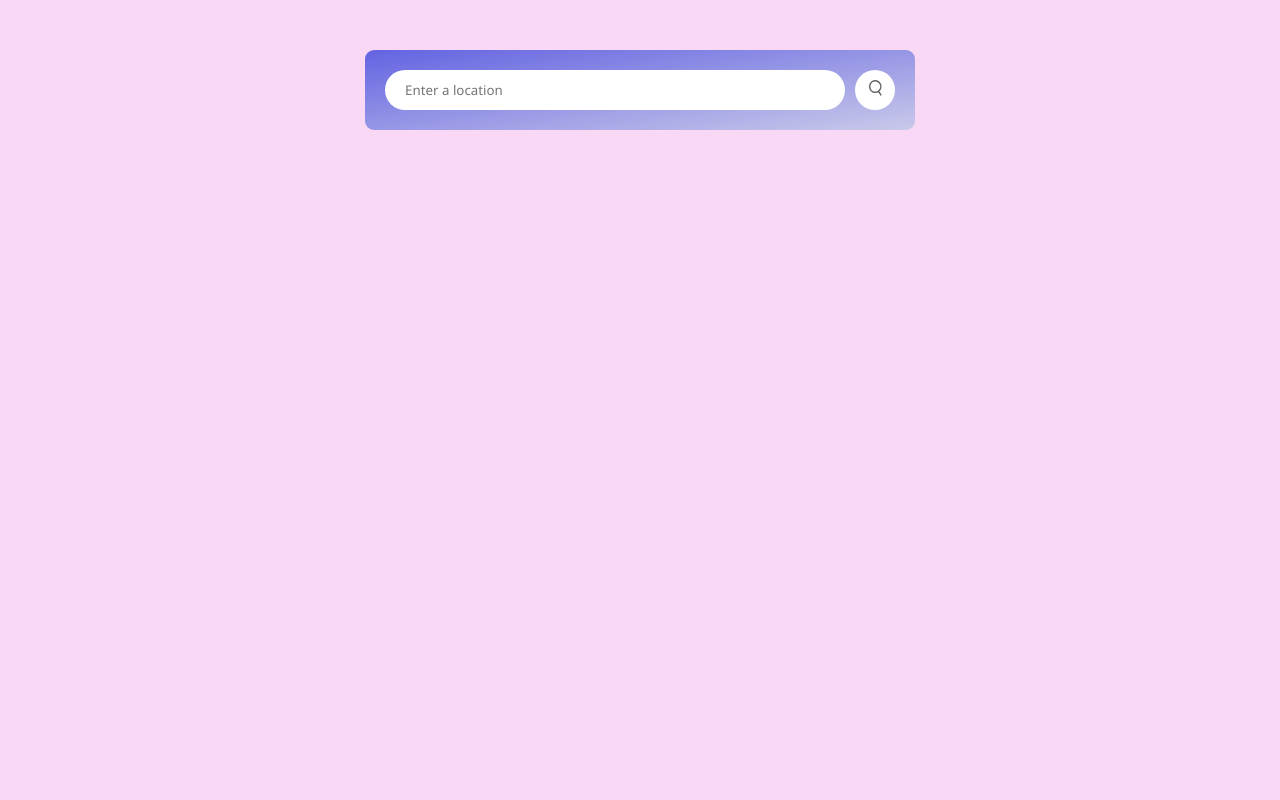
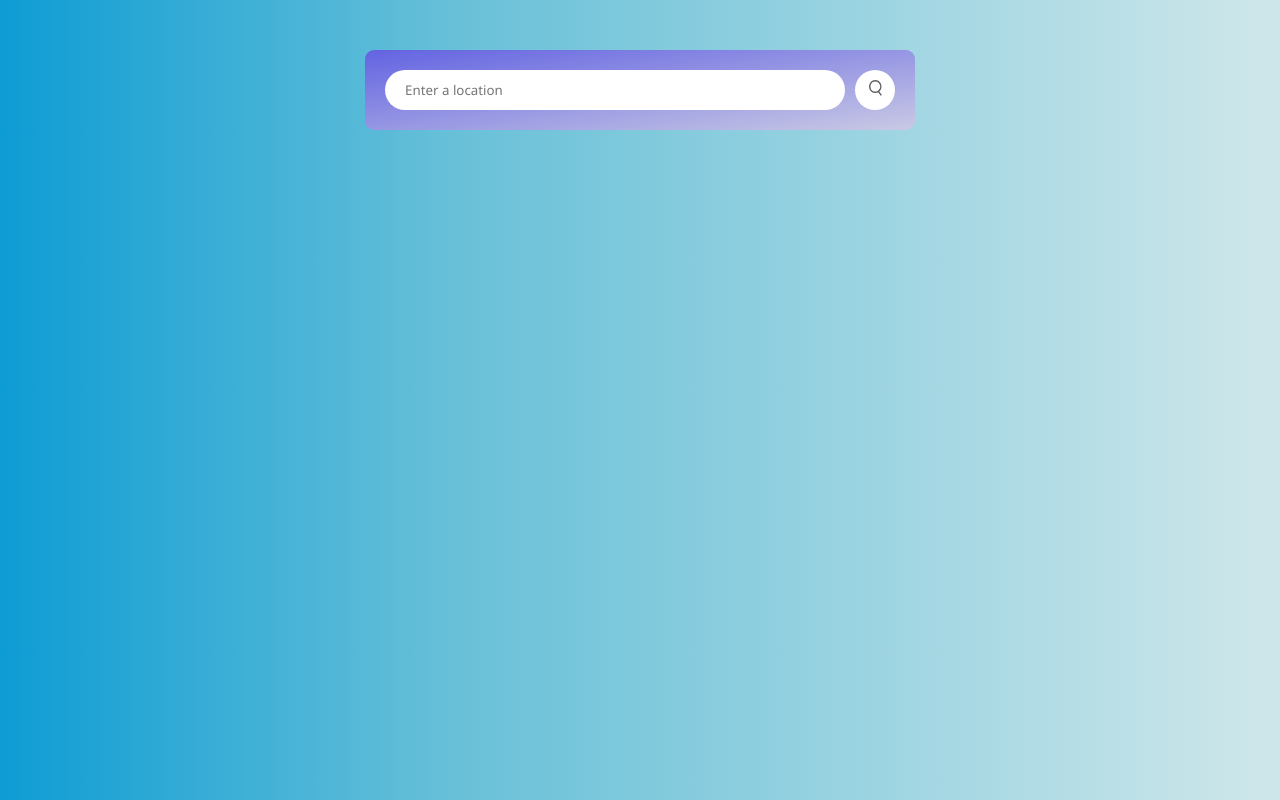
Before and after one commit to LasyaMoravineni/weather-API, a plain HTML site: page index.html in a window 1280 px wide. Drawn offline with Linux system fonts and the light colour scheme.

Commit message:
Update styles.css

```diff
--- a/styles.css
+++ b/styles.css
@@ -5,7 +5,8 @@
     box-sizing: border-box;
 }
 body{
-    background: rgb(248, 216, 245);
+    background: rgb(2,0,36);
+    background: linear-gradient(90deg, rgb(14, 156, 212) 0%, rgb(103, 192, 216) 35%, rgb(207, 231, 234) 100%);
 }
 
 .card{
@@ -15,7 +16,7 @@ body{
     max-width: 550px;
     height: 50%;
     margin: 50px auto 0;
-    background: linear-gradient(to bottom right,rgb(99, 99, 226),rgb(201, 201, 234));
+    background: linear-gradient(to bottom right,rgb(99, 99, 226),rgb(201, 201, 229));
     border-radius: 9px;
     text-align: center;
 }
```
